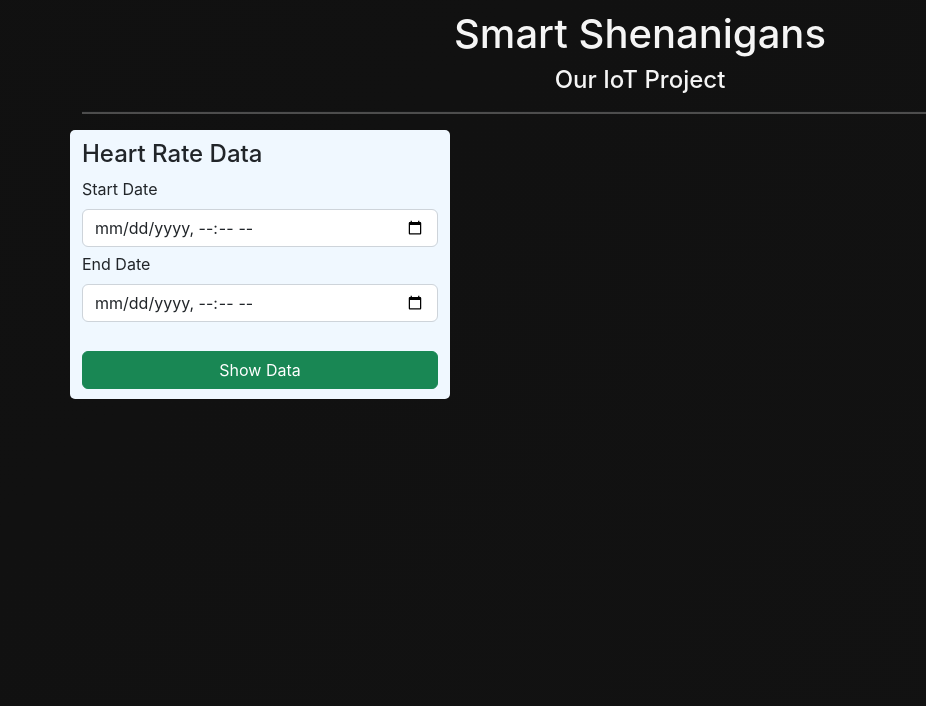
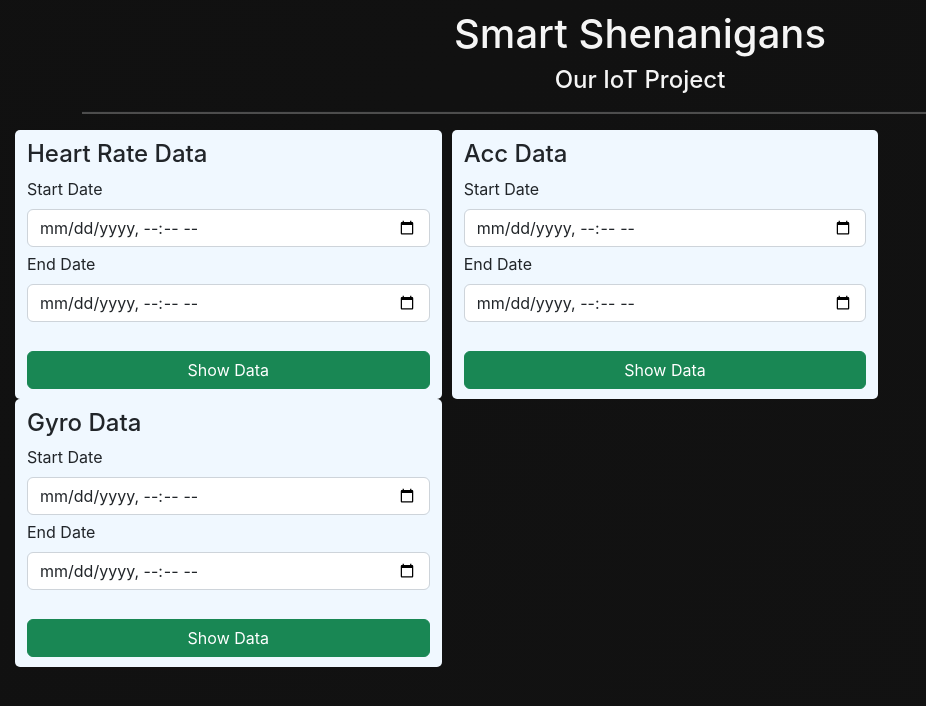
Before and after one commit to TUNI-Projects/TUNI-IoT-Frontend, a React (Create React App) app: page / in a window 1280 px wide. Shown: the top 706 px of the page, without its empty margins (0-926 px from the left). Built offline with nearby package versions, Linux system fonts and the light colour scheme.

Commit message:
heart form view changed to general form view, acc and gyro form added on the dashboard view

```diff
--- a/package.json
+++ b/package.json
@@ -8,6 +8,7 @@
     "@testing-library/react": "^13.4.0",
     "@testing-library/user-event": "^13.5.0",
     "bootstrap-datepicker": "^1.9.0",
+    "chart.js": "^4.2.1",
     "echarts": "^5.4.2",
     "echarts-for-react": "^3.0.2",
     "moment": "^2.29.4",
--- a/src/App.js
+++ b/src/App.js
@@ -8,10 +8,10 @@ function App() {
         <h1 className="h1" align="center" style={{ color: "whitesmoke", paddingTop: "10px" }}> Smart Shenanigans</h1>
         <h3 className="h4" align="center" style={{ color: "whitesmoke", }}> Our IoT Project</h3>
         <hr style={{ backgroundColor: "white", height: "3px" }} />
-        {/* old record view */}
-        {/* <HeartRecordView></HeartRecordView> */}
-        <Dashboard className=""></Dashboard>
+      </div>
 
+      <div className="container-fluid" style={{marginLeft: "10px", marginRight: "10px"}}>
+      <Dashboard className=""></Dashboard>
       </div>
     </div>
   );
--- a/src/component/dashboard.js
+++ b/src/component/dashboard.js
@@ -1,6 +1,6 @@
 import React from "react";
 import "../css/component.css";
-import HeartForm from "./sub/heart_form";
+import InputForm from "./sub/form";
 import HeartRecordView from "./heart";
 
 class Dashboard extends React.Component {
@@ -10,22 +10,54 @@ class Dashboard extends React.Component {
       startDate: null,
       endDate: null,
       isHeart: false,
+      isAcc: false,
+      isGyro: false,
     };
     this.showHeartData = this.showHeartData.bind(this);
+    this.showAccData = this.showAccData.bind(this);
+    this.showGyroData = this.showGyroData.bind(this);
   }
 
   showHeartData(data) {
     // data is an array.
     // data[0] = startDate
     // data[1] = endDate
-    // data[2] = isHeart
-
     console.log("showHeartData is called");
     this.setState({
       startDate: data[0],
       endDate: data[1],
-      isHeart: data[2],
+      isHeart: true,
+      isAcc: false,
+      isGyro: false,
     });
+  }
+
+  showAccData(data) {
+    // data is an array.
+    // data[0] = startDate
+    // data[1] = endDate
+    this.setState({
+      startDate: data[0],
+      endDate: data[1],
+      isAcc: true,
+      isHeart: false,
+      isGyro: false,
+    });
+    console.log("showAccData");
+  }
+
+  showGyroData(data) {
+    // data is an array.
+    // data[0] = startDate
+    // data[1] = endDate
+    this.setState({
+      startDate: data[0],
+      endDate: data[1],
+      isAcc: false,
+      isHeart: false,
+      isGyro: true,
+    });
+    console.log("showGyroData");
   }
 
   render() {
@@ -34,19 +66,33 @@ class Dashboard extends React.Component {
       <div>
         <div className="row">
           {/* this is the filtering portion */}
-          <div className="col-lg-4 white-col">
+          <div className="col-md-4 white-col">
             {/* heart */}
-            <HeartForm heartState={this.showHeartData}></HeartForm>
+            <InputForm
+              parentState={this.showHeartData}
+              source="heart"
+            ></InputForm>
           </div>
 
-          <div className="col-lg-4">{/* acc */}</div>
+          <div className="col-md-4 white-col">
+            {/* acc */}
+            <InputForm
+              parentState={this.showAccData}
+              source="acc"
+            ></InputForm>
+            </div>
 
-          <div className="col-lg-4">{/* gyro */}</div>
+          <div className="col-md-4 white-col">
+          {/* gyro */}
+          <InputForm
+              parentState={this.showGyroData}
+              source="gyro"
+            ></InputForm>
+          </div>
         </div>
 
         <div className="row">
           {/* portion where i am going to show data */}
-
           {this.state.isHeart && (
             <div
               className=""
--- a/src/component/sub/heart_form.js
+++ b/src/component/sub/form.js
@@ -1,14 +1,33 @@
 import React from "react";
 import { Form, Button } from "react-bootstrap";
 
-class HeartForm extends React.Component {
+class InputForm extends React.Component {
   constructor(props) {
     super(props);
     this.state = {
       startDate: null,
       endDate: null,
-      heartState: this.props.heartState,
+      source: this.props.source,
+      title: null,
+      parentState: this.props.parentState,
     };
+  }
+
+  updateTitle() {
+    if (this.state.source === "heart") {
+      this.setState({
+        title: "Heart Rate Data",
+      });
+    } else if (this.state.source === "acc") {
+      this.setState({
+        title: "Acc Data",
+      });
+    }
+    else if (this.state.source === "gyro") {
+      this.setState({
+        title: "Gyro Data",
+      });
+    }
   }
 
   startDateHandler(event) {
@@ -26,19 +45,18 @@ class HeartForm extends React.Component {
   showHeartData(event) {
     event.preventDefault();
     // how to upload child data
-    const data = [
-      this.state.startDate,
-      this.state.endDate,
-      true,
-    ]
-    this.state.heartState(data);
+    const data = [this.state.startDate, this.state.endDate];
+    this.state.parentState(data);
   }
 
+  componentDidMount() {
+    this.updateTitle();
+  }
 
   render() {
     return (
       <div>
-        <p className="h4"> Heart Rate Data </p>
+        <p className="h4"> {this.state.title} </p>
         <Form>
           <Form.Group controlId="start_date">
             <Form.Label>Start Date</Form.Label>
@@ -74,4 +92,4 @@ class HeartForm extends React.Component {
   }
 }
 
-export default HeartForm;
+export default InputForm;
--- a/src/css/component.css
+++ b/src/css/component.css
@@ -4,6 +4,8 @@
     align-items: center;
     padding-top: 10px;
     padding-bottom: 10px;
+    margin-left: 5px;
+    margin-right: 5px;
 }
 
 .space {
```
Also changed, not shown: 1 other file (tests, documents, lock files or other folders).
